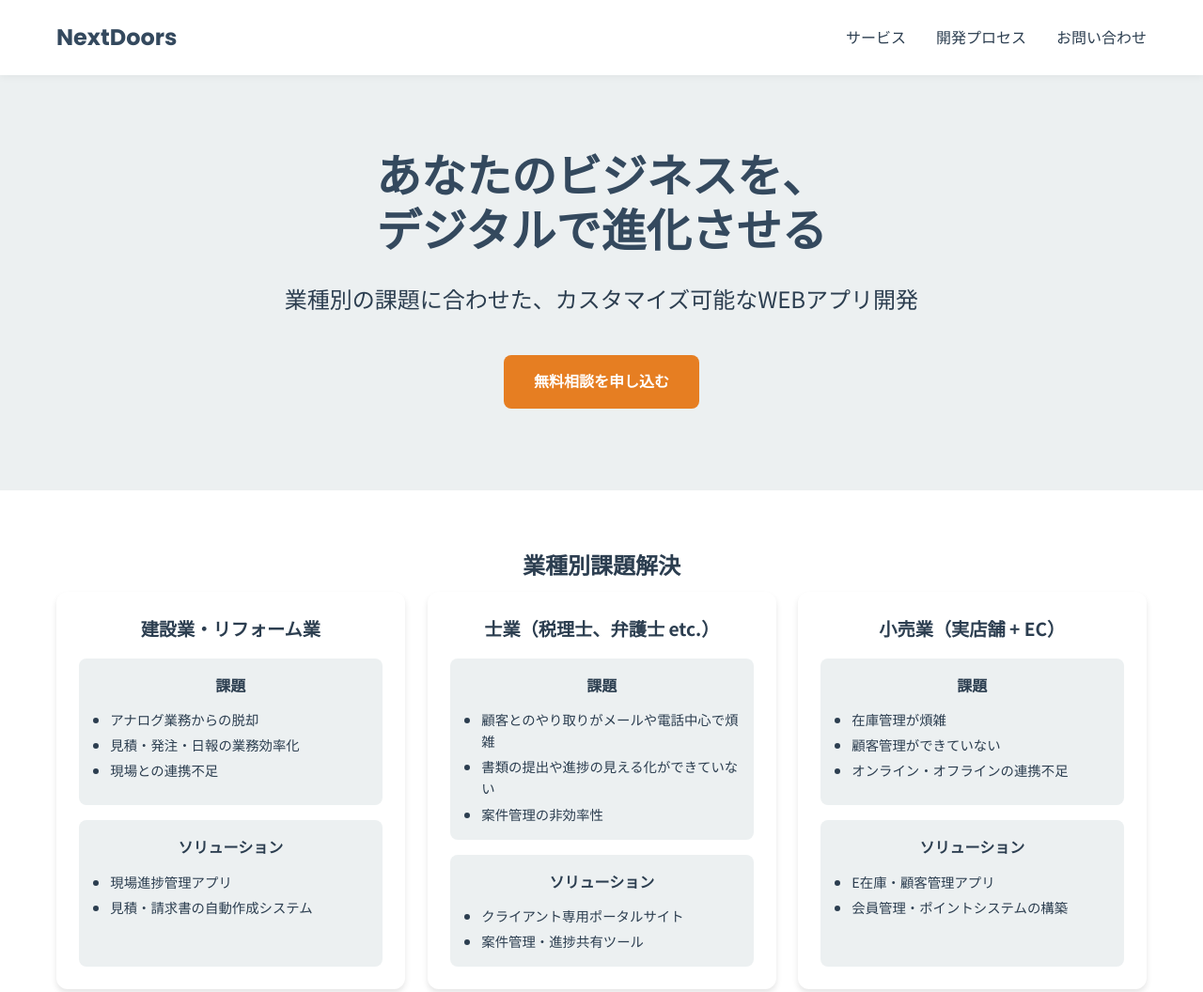
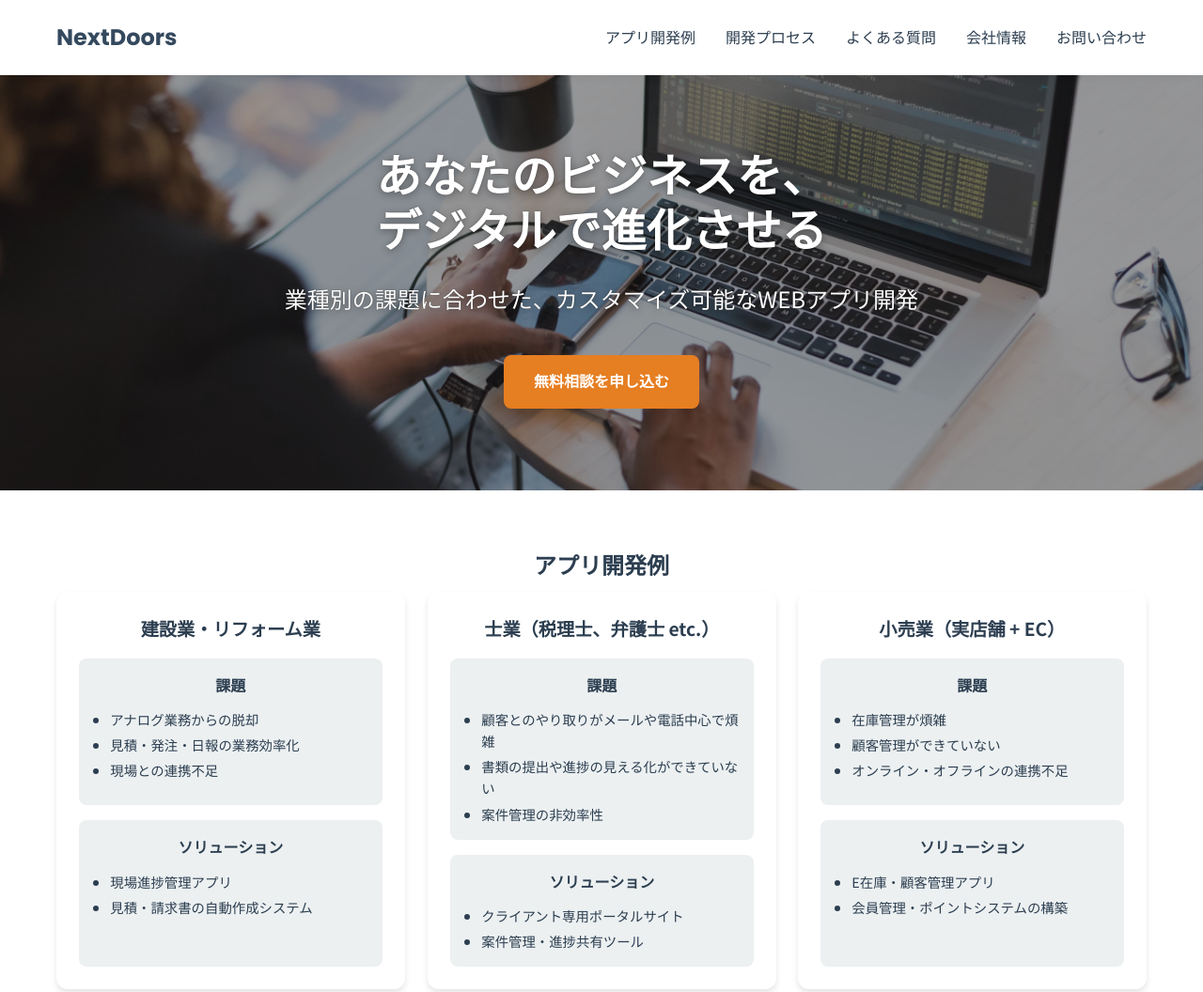
Before and after one commit to manabu-yamazaki/nextdoors-corporate-site, a plain HTML site: page index.html in a window 1280 px wide. Shown: the top 1056 px of the page at 94% size. Drawn offline with nearby package versions, Linux system fonts and the light colour scheme.

Commit message:
ヒーローセクションのアップデート

```diff
--- a/assets/css/style.css
+++ b/assets/css/style.css
@@ -142,23 +142,45 @@ body {
 
 /* ヒーローセクション */
 .hero {
-    background-color: var(--color-background);
+    position: relative;
+    background: url('../images/header_pt01.jpg') center/cover no-repeat;
     padding: 160px 0 80px;
     text-align: center;
+    overflow: hidden;
+}
+
+.hero::before {
+    content: '';
+    position: absolute;
+    top: 0;
+    left: 0;
+    width: 100%;
+    height: 100%;
+    background: rgba(34, 34, 34, 0.45);
+    z-index: 1;
+}
+
+.hero .container {
+    position: relative;
+    z-index: 2;
+}
+
+.hero-title,
+.hero-subtitle {
+    color: #fff;
+    text-shadow: 0 2px 8px rgba(0,0,0,0.35), 0 0px 1px #222;
 }
 
 .hero-title {
     font-family: 'Poppins', sans-serif;
     font-weight: 700;
     font-size: 48px;
-    color: var(--color-main);
     margin-bottom: 24px;
     line-height: 1.2;
 }
 
 .hero-subtitle {
     font-size: 24px;
-    color: var(--color-text);
     margin-bottom: 40px;
 }
 
--- a/index.html
+++ b/index.html
@@ -72,8 +72,10 @@
             <nav class="nav" role="navigation" aria-label="メインナビゲーション">
                 <div class="logo" role="banner">NextDoors</div>
                 <ul class="nav-links">
-                    <li><a href="#services" aria-label="サービスセクションへ">サービス</a></li>
+                    <li><a href="#services" aria-label="アプリ開発例セクションへ">アプリ開発例</a></li>
                     <li><a href="#process" aria-label="開発プロセスセクションへ">開発プロセス</a></li>
+                    <li><a href="#faq" aria-label="よくある質問セクションへ">よくある質問</a></li>
+                    <li><a href="#profile" aria-label="会社情報セクションへ">会社情報</a></li>
                     <li><a href="#contact" aria-label="お問い合わせセクションへ">お問い合わせ</a></li>
                 </ul>
             </nav>
@@ -89,10 +91,10 @@
         </div>
     </section>
 
-    <!-- サービスセクション -->
+    <!-- アプリ開発例セクション -->
     <section id="services" class="services" role="region" aria-labelledby="services-title">
         <div class="container">
-            <h2 id="services-title" class="section-title">業種別課題解決</h2>
+            <h2 id="services-title" class="section-title">アプリ開発例</h2>
         </div>
         <div class="container services-container">
 
```
Also changed, not shown: assets/images/header_pt01.jpg (added).
